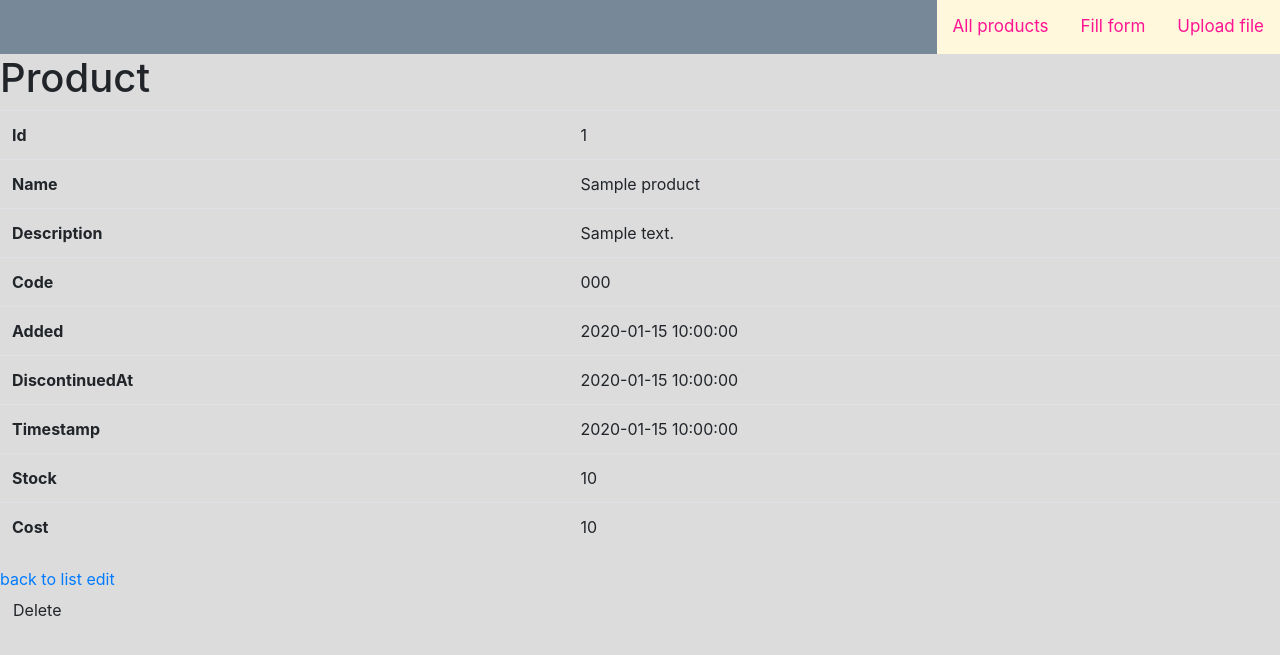
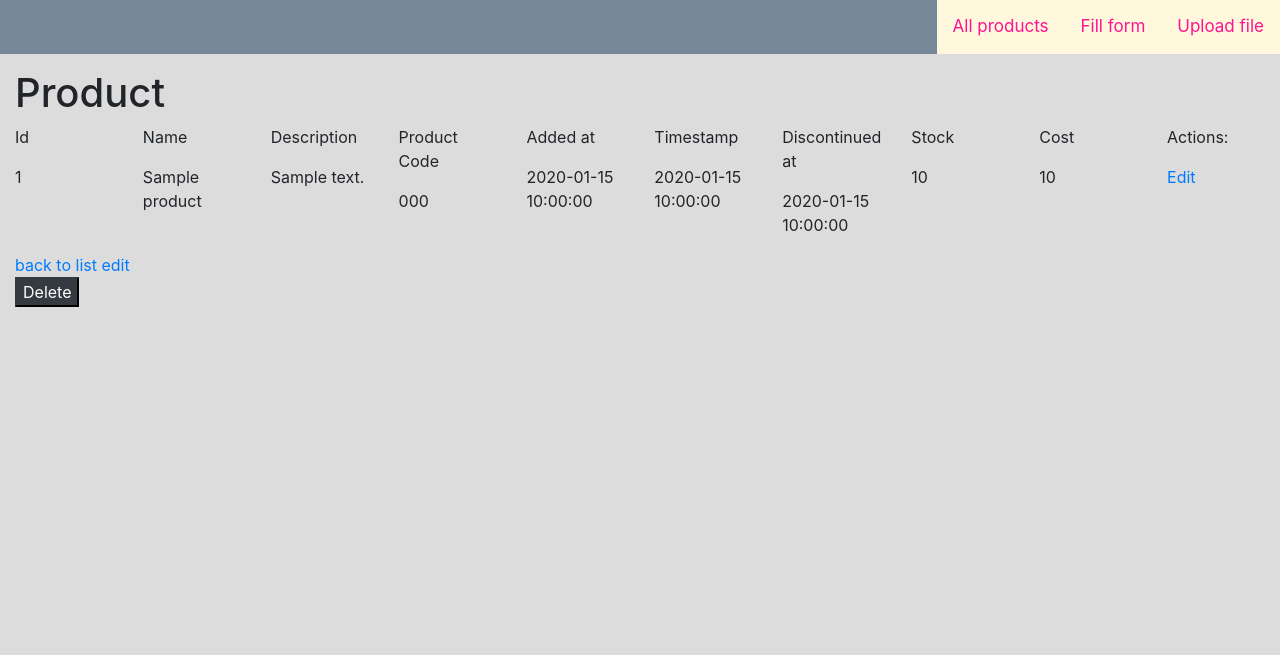
Before and after one commit to highmoonrays/DataImportTestTask, a Symfony app: template templates/product/show.html.twig in a window 1280 px wide. Shown: the top 655 px of the page. Run offline with Twig, Linux system fonts and the light colour scheme; the template is opened without the code that fills it: most values are stand-ins (such as "Sample title", 1, 10 or a date in 2020); some libraries are stand-ins or nearby versions.

Commit message:
beautifying forms, adding margin + correcting size of fields

```diff
--- a/src/Controller/ProductController.php
+++ b/src/Controller/ProductController.php
@@ -68,7 +68,6 @@ class ProductController extends AbstractController
             $this->em->persist($product);
             $this->em->flush();
 
-
             return $this->redirectToRoute('products');
         }
 
@@ -112,7 +111,6 @@ class ProductController extends AbstractController
         return $this->render('product/edit.html.twig', [
             'product' => $product,
             'form' => $form->createView(),
-            'errors' => $form->getErrors(),
         ]);
     }
 
--- a/templates/base.html.twig
+++ b/templates/base.html.twig
@@ -22,7 +22,10 @@
         {% endblock %}
     </head>
     <body>
+        <div style="margin: 15px">
+
         {% block body %}{% endblock %}
         {% block javascripts %}{% endblock %}
+        </div>
     </body>
 </html>
--- a/templates/load/loadFile.html.twig
+++ b/templates/load/loadFile.html.twig
@@ -4,7 +4,9 @@
 
 {% block body %}
     {{ form_start(form) }}
-    {{ form_widget(form) }}
-    <button class="btn" onclick="alert('Process has been started!')">{{ button_label|default('Create') }}</button>
+    <div class="form-group col-md-3">
+        {{ form_widget(form) }}
+        <button class="btn-dark" onclick="alert('Process has been started!')">{{ button_label|default('Create') }}</button>
+    </div>
     {{ form_end(form) }}
 {% endblock %}
--- a/templates/product/_delete_form.html.twig
+++ b/templates/product/_delete_form.html.twig
@@ -1,5 +1,5 @@
 <form method="post" action="{{ path('deleteProduct', {'id': product.id}) }}" onsubmit="return confirm('Are you sure you want to delete this item?');">
     <input type="hidden" name="_method" value="DELETE">
     <input type="hidden" name="_token" value="{{ csrf_token('delete' ~ product.id) }}">
-    <button class="btn">Delete</button>
+    <button class="btn-dark">Delete</button>
 </form>
--- a/templates/product/edit.html.twig
+++ b/templates/product/edit.html.twig
@@ -4,12 +4,6 @@
 
 {% block body %}
     <h1>Edit Product</h1>
-
-    {% for error in errors %}
-        <li>{{ error.message }}</li>
-    {% endfor %}
-
-
     {{ include('product/_form.html.twig', {'button_label': 'Update'}) }}
 
     <a href="{{ path('products') }}">back to list</a>
--- a/templates/product/new.html.twig
+++ b/templates/product/new.html.twig
@@ -10,4 +10,5 @@
     </header>
     {{ include('product/_form.html.twig') }}
     <a href="{{ path('products') }}">back to list</a>
+</div>
 {% endblock %}
--- a/templates/product/show.html.twig
+++ b/templates/product/show.html.twig
@@ -5,46 +5,48 @@
 {% block body %}
     <h1>Product</h1>
 
-    <table class="table">
-        <tbody>
-            <tr>
-                <th>Id</th>
-                <td>{{ product.id }}</td>
-            </tr>
-            <tr>
-                <th>Name</th>
-                <td>{{ product.name }}</td>
-            </tr>
-            <tr>
-                <th>Description</th>
-                <td>{{ product.description }}</td>
-            </tr>
-            <tr>
-                <th>Code</th>
-                <td>{{ product.code }}</td>
-            </tr>
-            <tr>
-                <th>Added</th>
-                <td>{{ product.addedAt ? product.addedAt|date('Y-m-d H:i:s') : '' }}</td>
-            </tr>
-            <tr>
-                <th>DiscontinuedAt</th>
-                <td>{{ product.discontinuedAt ? product.discontinuedAt|date('Y-m-d H:i:s') : '' }}</td>
-            </tr>
-            <tr>
-                <th>Timestamp</th>
-                <td>{{ product.timestamp ? product.timestamp|date('Y-m-d H:i:s') : '' }}</td>
-            </tr>
-            <tr>
-                <th>Stock</th>
-                <td>{{ product.stock }}</td>
-            </tr>
-            <tr>
-                <th>Cost</th>
-                <td>{{ product.cost }}</td>
-            </tr>
-        </tbody>
-    </table>
+    <div class="row">
+        <div class="col">
+            <p> Id </p>
+            <p>{{ product.id }}</p>
+        </div>
+        <div class="col">
+            <p> Name </p>
+            <p>{{ product.name }}</p>
+        </div>
+        <div class="col">
+            <p> Description </p>
+            <p>{{ product.description }}</p>
+        </div>
+        <div class="col">
+            <p> Product Code </p>
+            <p>{{ product.code }}</p>
+        </div>
+        <div class="col">
+            <p> Added at </p>
+            <p>{{ product.addedAt ? product.addedAt|date('Y-m-d H:i:s') : '' }}</p>
+        </div>
+        <div class="col">
+            <p> Timestamp </p>
+            <p>{{ product.timestamp ? product.timestamp|date('Y-m-d H:i:s') : '' }}</p>
+        </div>
+        <div class="col">
+            <p> Discontinued at </p>
+            <p>{{ product.discontinuedAt ? product.discontinuedAt|date('Y-m-d H:i:s') : '' }}</p>
+        </div>
+        <div class="col">
+            <p> Stock </p>
+            <p>{{ product.stock }}</p>
+        </div>
+        <div class="col">
+            <p> Cost </p>
+            <p>{{ product.cost }}</p>
+        </div>
+        <div class="col">
+            <p> Actions: </p>
+            <a href="{{ path('editProduct', {'id': product.id}) }}">Edit </a>
+        </div>
+    </div>
 
     <a href="{{ path('products') }}">back to list</a>
 
```
Also changed, not shown: src/Form/DataTransferObject/ProductDTO.php (+1 -6 lines), templates/product/_form.html.twig (+7 -8 lines).
